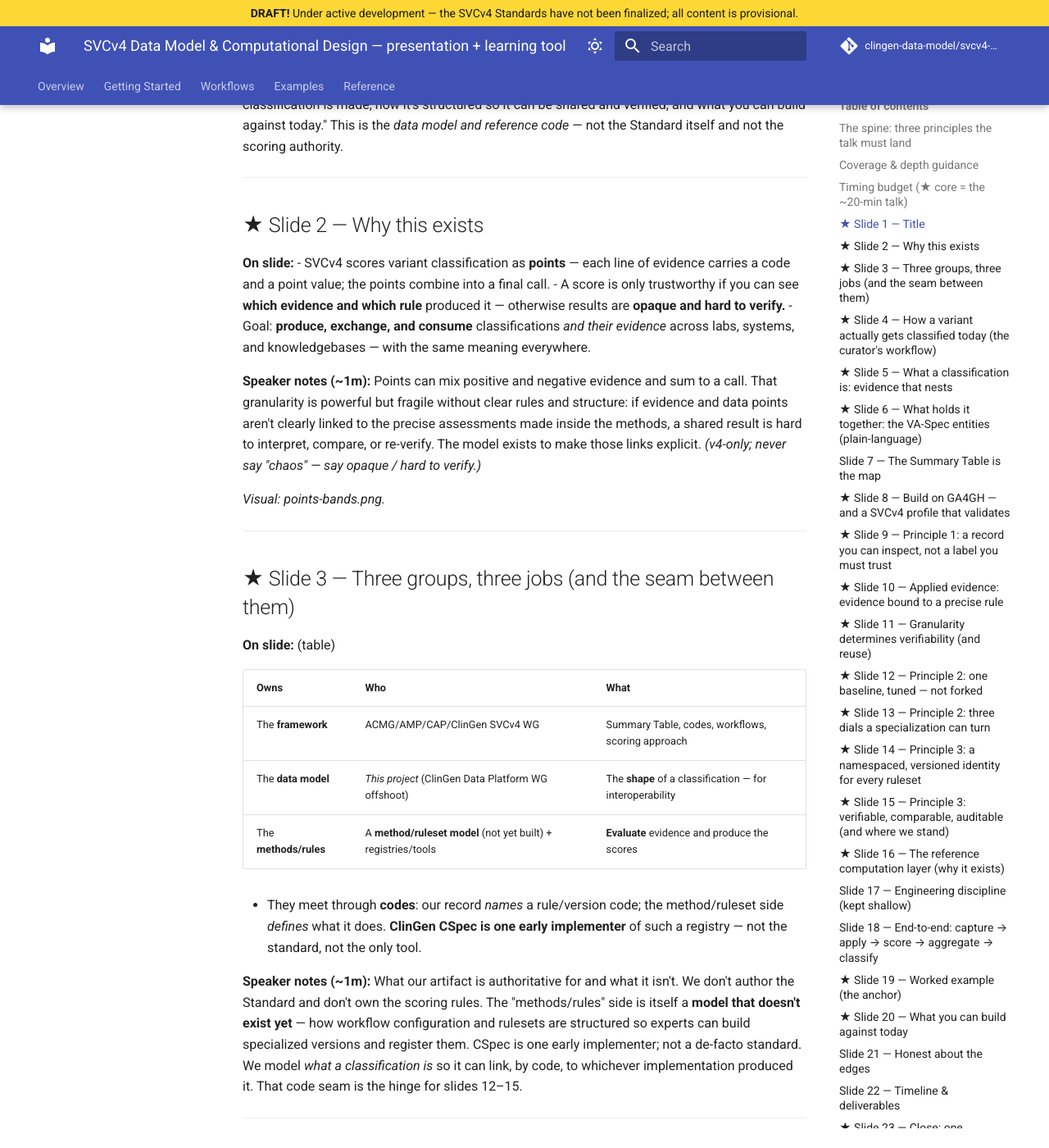
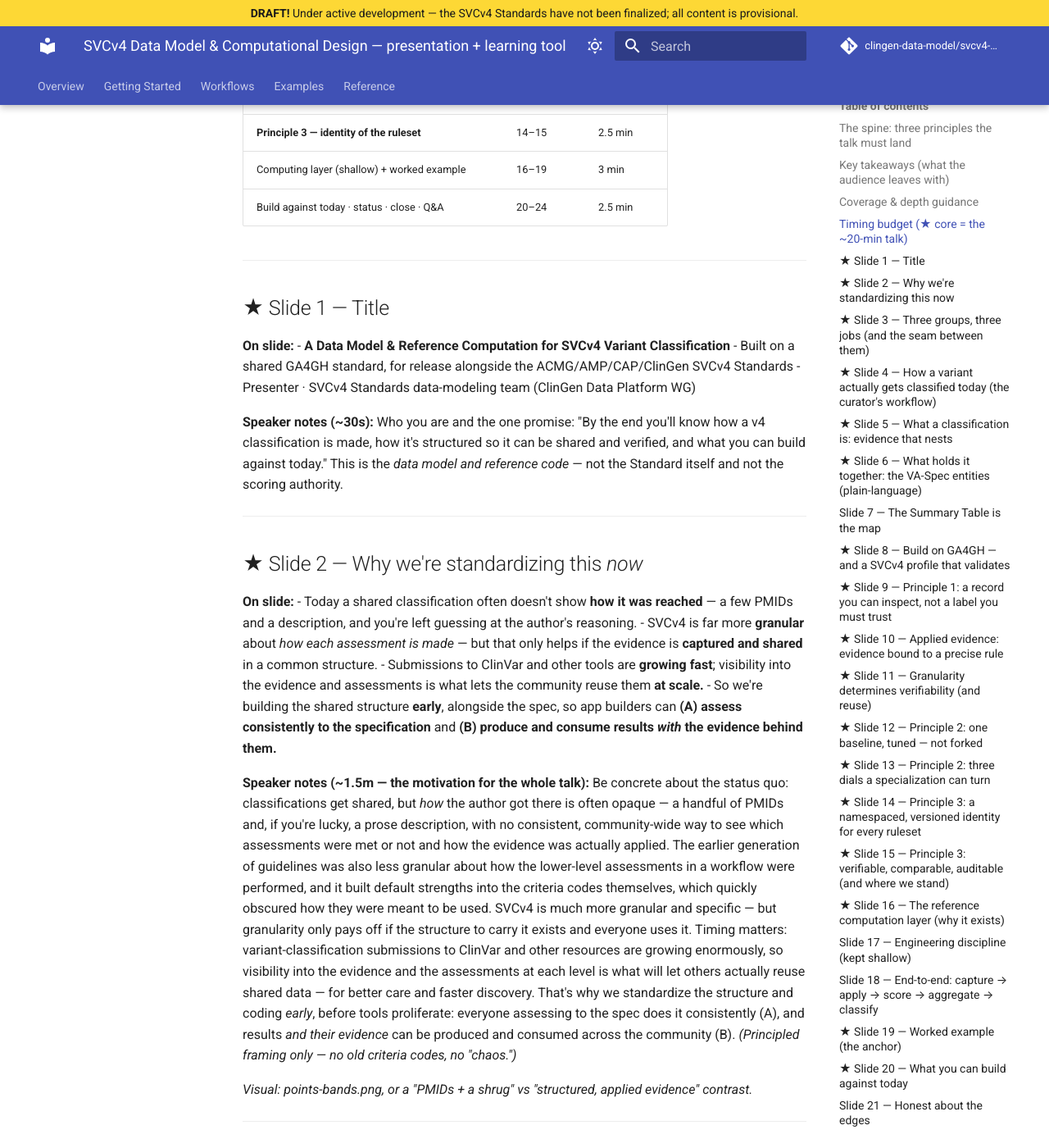
Before and after one commit to clingen-data-model/svcv4-model, an MkDocs documentation site: the page built from docs/plans/2026-09-18-svcv4-model-presentation.md, in a window 1280 px wide and 1400 px high, scrolled down 2465 px. Shown: the whole window at 82% size. Built offline with MkDocs 1.6.1 and Material for MkDocs 9.7.7, drawn with Linux system fonts in a browser that asks for light colours; comment, search, counter and statistics services are not loaded; some of the changed text lies outside the part shown.

Commit message:
docs(plans): clarify key takeaways + strengthen the "why now" motivation
- Added an explicit "Key takeaways (what the audience leaves with)" anchor up top
  (4 takeaways) that the whole deck builds toward.
- Reworked slide 2 ("Why we're standardizing this now"): the status quo is opaque
  (a few PMIDs + a description; strengths baked into codes obscured usage; met/
  not-met not shared community-wide), ClinVar-scale growth raises the stakes, so we
  build the shared structure EARLY so app builders can (A) assess consistently to
  the spec and (B) produce/consume results WITH their evidence. Principled framing,
  no v3 codes.
- Turned the close (slide 23) from a single sentence into a "Key takeaways" climax
  (the 4 takeaways + the one-line capstone).

Co-Authored-By: Claude Opus 4.8 (1M context) <noreply@anthropic.com>

```diff
--- a/docs/plans/2026-09-18-svcv4-model-presentation.md
+++ b/docs/plans/2026-09-18-svcv4-model-presentation.md
@@ -37,6 +37,22 @@ compress-if-short.
 that hold a classification together (slide 6); the **SVCv4 profile that validates**
 + the open-data payoff (slide 8); **applied evidence** (slide 10) and **granularity
 → verifiability** (slide 11).
+
+## Key takeaways (what the audience leaves with)
+
+The whole deck **builds toward these four** — each segment adds one piece, and the
+close (slide 23) restates them:
+
+1. **A v4 classification is a computable record, not just a verdict** — the call
+   *plus* the evidence and assessments behind it, in one shared, validatable shape.
+2. **Standardizing the structure early lets tool-builders (a) assess consistently to
+   the specification and (b) produce and consume results *with* their evidence** — so
+   no one is inventing a private format, and we can trust results are made the same way.
+3. **Granular applied evidence makes results verifiable and reusable** — precise
+   data-points-bound-to-rules beat "a few PMIDs and a description," and scale as
+   submissions grow.
+4. **Every result carries the identity of the ruleset — baseline or specialized —
+   that produced it** — comparable, reproducible, auditable across the community.
 
 ## Coverage & depth guidance
 
@@ -103,24 +119,38 @@ reference code* — not the Standard itself and not the scoring authority.
 
 ---
 
-## ★ Slide 2 — Why this exists
+## ★ Slide 2 — Why we're standardizing this *now*
 
 **On slide:**
-- SVCv4 scores variant classification as **points** — each line of evidence carries
-  a code and a point value; the points combine into a final call.
-- A score is only trustworthy if you can see **which evidence and which rule**
-  produced it — otherwise results are **opaque and hard to verify.**
-- Goal: **produce, exchange, and consume** classifications *and their evidence*
-  across labs, systems, and knowledgebases — with the same meaning everywhere.
+- Today a shared classification often doesn't show **how it was reached** — a few
+  PMIDs and a description, and you're left guessing at the author's reasoning.
+- SVCv4 is far more **granular** about *how each assessment is made* — but that only
+  helps if the evidence is **captured and shared** in a common structure.
+- Submissions to ClinVar and other tools are **growing fast**; visibility into the
+  evidence and assessments is what lets the community reuse them **at scale.**
+- So we're building the shared structure **early**, alongside the spec, so app
+  builders can **(A) assess consistently to the specification** and **(B) produce and
+  consume results *with* the evidence behind them.**
 
-**Speaker notes (~1m):** Points can mix positive and negative evidence and sum to a
-call. That granularity is powerful but fragile without clear rules and structure: if
-evidence and data points aren't clearly linked to the precise assessments made
-inside the methods, a shared result is hard to interpret, compare, or re-verify. The
-model exists to make those links explicit. *(v4-only; never say "chaos" — say
-opaque / hard to verify.)*
+**Speaker notes (~1.5m — the motivation for the whole talk):** Be concrete about the
+status quo: classifications get shared, but *how* the author got there is often
+opaque — a handful of PMIDs and, if you're lucky, a prose description, with no
+consistent, community-wide way to see which assessments were met or not and how the
+evidence was actually applied. The earlier generation of guidelines was also less
+granular about how the lower-level assessments in a workflow were performed, and it
+built default strengths into the criteria codes themselves, which quickly obscured
+how they were meant to be used. SVCv4 is much more granular and specific — but
+granularity only pays off if the structure to carry it exists and everyone uses it.
+Timing matters: variant-classification submissions to ClinVar and other resources are
+growing enormously, so visibility into the evidence and the assessments at each level
+is what will let others actually reuse shared data — for better care and faster
+discovery. That's why we standardize the structure and coding *early*, before tools
+proliferate: everyone assessing to the spec does it consistently (A), and results
+*and their evidence* can be produced and consumed across the community (B).
+*(Principled framing only — no old criteria codes, no "chaos.")*
 
-*Visual: points-bands.png.*
+*Visual: points-bands.png, or a "PMIDs + a shrug" vs "structured, applied evidence"
+contrast.*
 
 ---
 
@@ -583,15 +613,25 @@ GIM publication for developers who want to start.
 
 ---
 
-## ★ Slide 23 — Close: one sentence to remember
+## ★ Slide 23 — Key takeaways
 
 **On slide:**
-- **The Standard defines the framework; a method/ruleset layer (yet to be built)
-  defines the methods; we define the shape — built on a shared GA4GH standard so
-  SVCv4 classifications, and the evidence behind them, are computable, exchangeable,
-  and verifiable.**
+- **A v4 classification is a computable record, not just a verdict** — the call
+  *plus* the evidence and assessments behind it, in one shared, validatable shape.
+- **Standardizing early lets tool-builders (a) assess consistently to the spec and
+  (b) produce and consume results *with* their evidence** — no private formats.
+- **Granular applied evidence makes results verifiable and reusable** — precise
+  data-points-to-rules beat "a few PMIDs and a description," and scale as submissions grow.
+- **Every result carries the identity of the ruleset — baseline or specialized —
+  that produced it** — comparable, reproducible, auditable.
+- *One line:* **the Standard defines the framework; a method/ruleset layer (yet to
+  be built) defines the methods; we define the shape — so SVCv4 classifications and
+  their evidence are computable, shareable, and verifiable.**
 
-**Speaker notes (~30s):** Land the takeaway. Invite engagement: repo, docs, feedback.
+**Speaker notes (~45s):** The four things to leave with — recap each in a sentence,
+tying back to the worked example they just saw. Then the one-liner as the capstone.
+Invite engagement: repo, docs, feedback. *(These match the "Key takeaways" anchor at
+the top of this deck — the whole talk built toward them.)*
 
 ---
 
```
